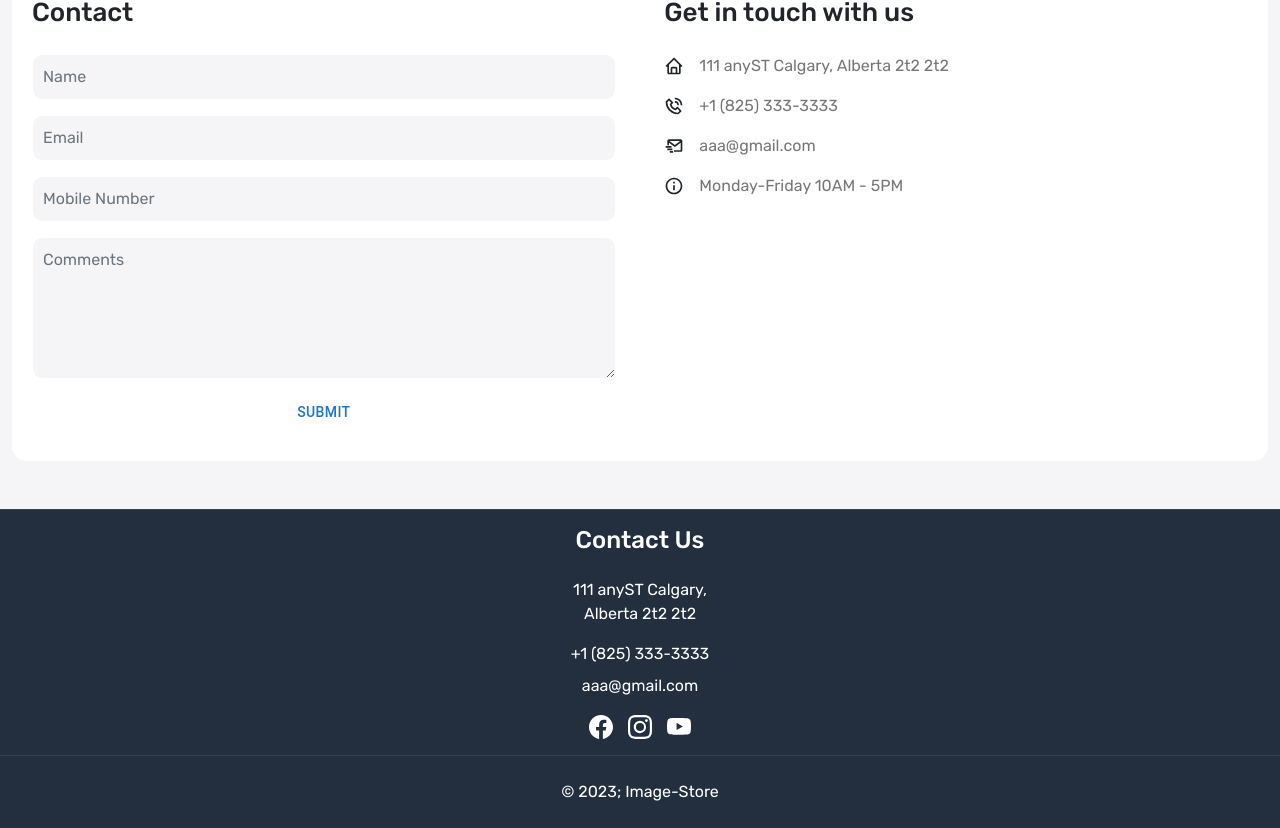
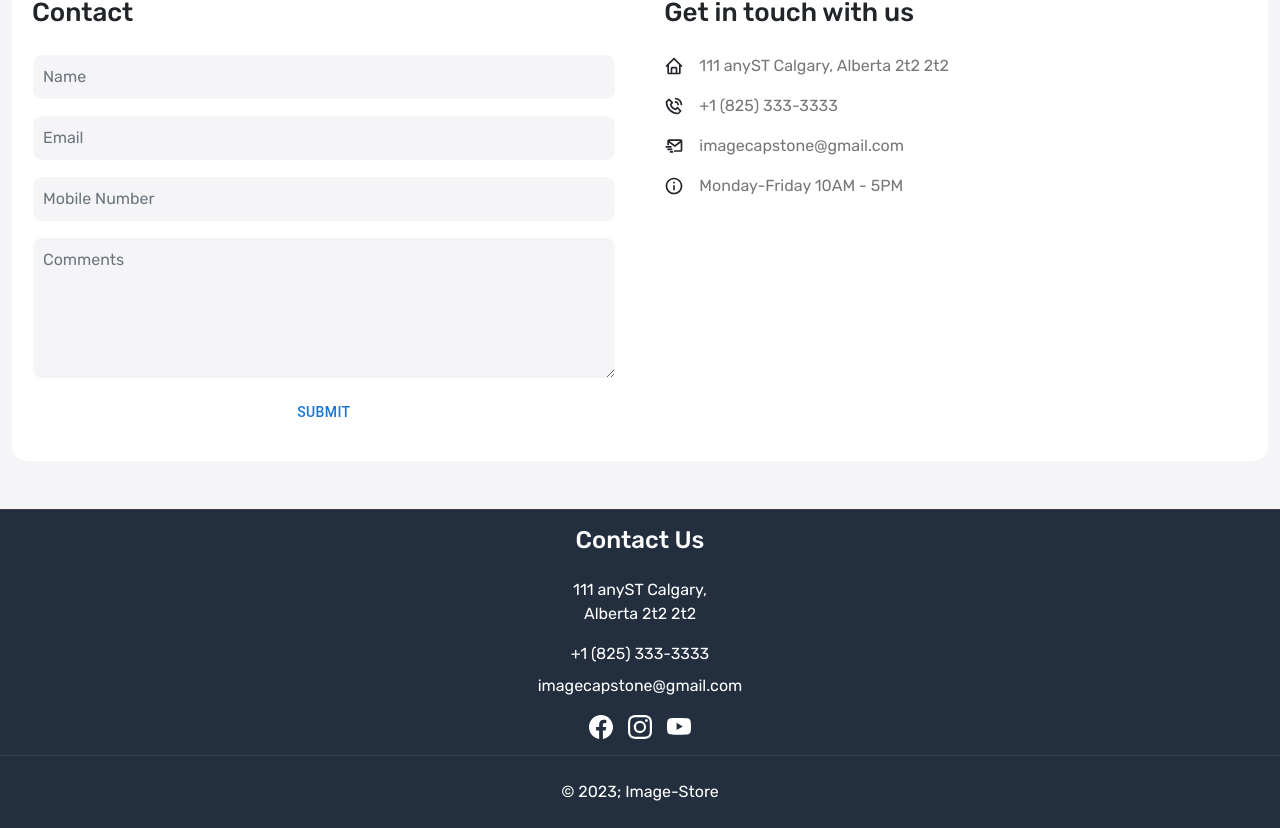
Before and after one commit to pusit-hanp/image-store-client, a React (Create React App) app: page /contact in a window 1280 px wide. Shown: the part 795-1623 px from the top of the page. Built offline with nearby package versions, Linux system fonts and the light colour scheme; no server answers.

Commit message:
update project email

```diff
--- a/src/components/Footer.js
+++ b/src/components/Footer.js
@@ -23,10 +23,10 @@ const Footer = () => {
                   +1 (825) 333-3333
                 </a>
                 <a
-                  href="mailto:aaa@gmail.com"
+                  href="mailto:imagecapstone@gmail.com"
                   className="text-white d-block mt-2 mb-0"
                 >
-                  aaa@gmail.com
+                  imagecapstone@gmail.com
                 </a>
               </div>
               <div className="social_icons d-flex align-items-center justify-content-center gap-15 mt-3">
--- a/src/pages/Cancel.js
+++ b/src/pages/Cancel.js
@@ -8,7 +8,7 @@ function Cancel() {
       <h4>Oops! Your payment has been cancelled.</h4>
       <p className="mt-2">
         We appreciate your business! If you have any questions, please email us
-        at <a href="mailto:orders@example.com">orders@example.com</a>.
+        at <a href="imagecapstone@gmail.com">imagecapstone@gmail.com</a>.
       </p>
       <div className="mt-4">
         <Link className="button" to="/">
--- a/src/pages/Contact.js
+++ b/src/pages/Contact.js
@@ -168,8 +168,11 @@ const Contact = () => {
                       </li>
                       <li className="mb-3 d-flex align-items-center gap-15">
                         <BiMailSend className="fs-5" />
-                        <a href="mailto:aaa@gmail.com" className="d-block mb-0">
-                          aaa@gmail.com
+                        <a
+                          href="mailto:imagecapstone@gmail.com"
+                          className="d-block mb-0"
+                        >
+                          imagecapstone@gmail.com
                         </a>
                       </li>
                       <li className="mb-3 d-flex align-items-center gap-15">
--- a/src/pages/Success.js
+++ b/src/pages/Success.js
@@ -11,7 +11,7 @@ const Success = () => {
         <p className="mt-2">
           We appreciate your business! If you have any questions, please email
           us at
-          <a href="mailto:orders@example.com">orders@example.com</a>.
+          <a href="mailto:imagecapstone@gmail.com">imagecapstone@gmail.com</a>.
         </p>
         <div className="mt-4">
           <Link className="button " to="/">
```
